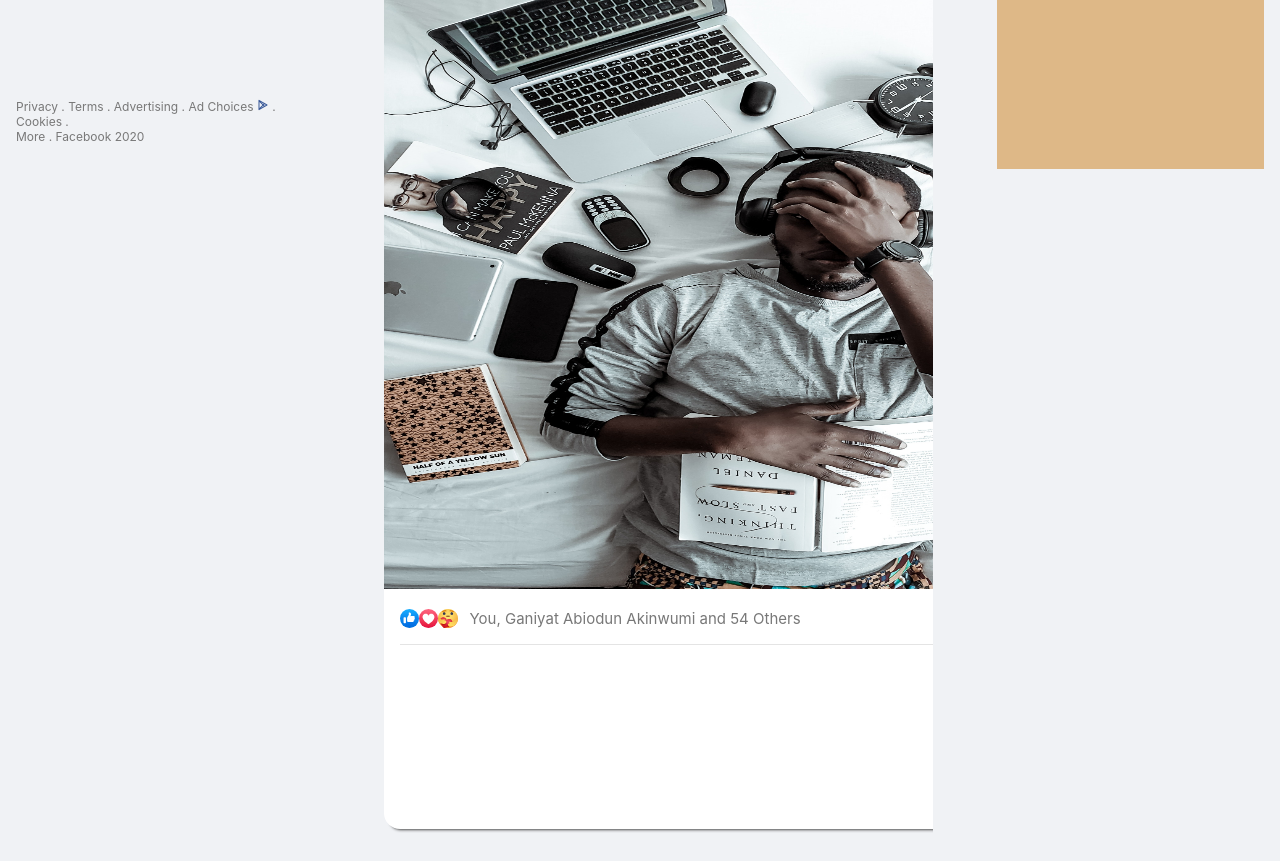
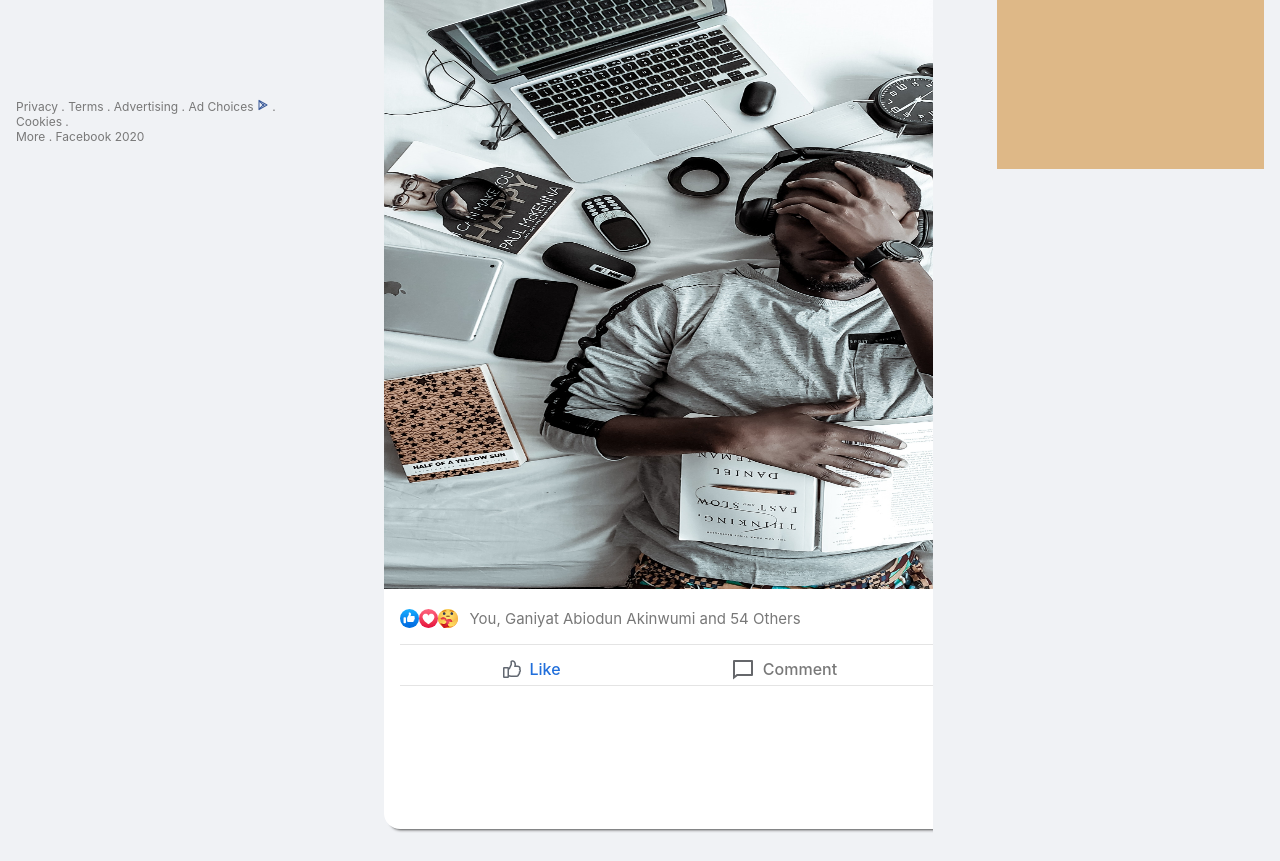
Before and after one commit to Titania01/faceB-clone, a plain HTML site: page index.html in a window 1280 px wide. Shown: the part 727-1588 px from the top of the page. Drawn offline with Linux system fonts and the light colour scheme.

Commit message:
update code base

```diff
--- a/css/style.css
+++ b/css/style.css
@@ -393,7 +393,10 @@ b {
   display: flex;
   justify-content: space-between;
   align-items: center;
-  margin: 1rem;
+  margin-right : 1rem;
+  margin-bottom : 0.5rem;
+  margin-left : 1rem;
+  margin-top : 1rem;
   padding-bottom: 1rem;
   border-bottom: #e4e4e4 1px solid;
 }
@@ -407,6 +410,41 @@ b {
 .comm {
   color: #787878;
   font-size: 15px;
+}
+
+.share {
+  display: flex;
+  justify-content: space-evenly;
+  align-items: center;
+  border-bottom: #e4e4e4 1px solid;
+  margin-right : 1rem;
+  margin-left : 1rem;
+}
+
+.lik {
+  display: flex;
+  align-items: center;
+  justify-content: center;
+  width: 15rem;
+  height: 2rem;
+  border-radius: 5px;
+}
+
+.lik:hover {
+  cursor: pointer;
+  background: #e4e4e4;
+}
+
+.liky {
+  padding-left: 0.5rem;
+  color: #787878;
+  font-weight: 500;
+}
+
+.bleu {
+  padding-left: 0.5rem;
+  color: #216fdb;
+  font-weight: 500;
 }
 
 .box3 {
--- a/index.html
+++ b/index.html
@@ -160,6 +160,18 @@
           <p class="comm"> 22 Comments</p>
         </div>
 
+        <div class="share">
+          <div class="lik"><img src="./media/thump-upp.png" alt="">
+            <p class="bleu">Like</p>
+          </div>
+          <div class="lik"><img src="./media/comment.svg" alt="">
+            <p class="liky">Comment</p>
+          </div>
+          <div class="lik"><img src="./media/share.png" alt="">
+            <p class="liky">Share</p>
+          </div>
+        </div>
+
       </div>
 
 
```
